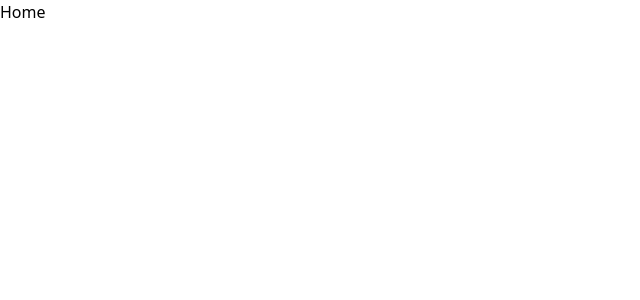
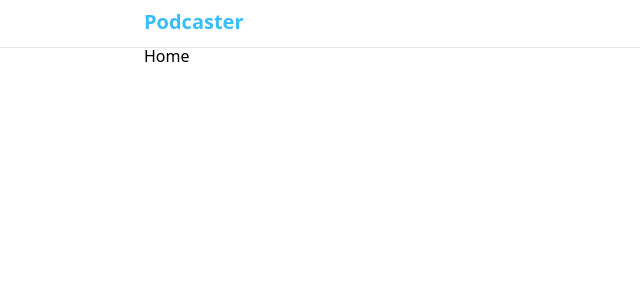
Before and after one commit to CarlosELorenzo/podcaster, a React (Vite) app: page / in a window 1280 px wide. Shown: the top 300 px of the page, without its empty margins (0-640 px from the left). Built offline with nearby package versions, Linux system fonts and the light colour scheme.

Commit message:
feat: add Header

```diff
--- a/src/App.tsx
+++ b/src/App.tsx
@@ -1,9 +1,13 @@
 import { Route, Routes } from "react-router-dom";
 import { Home, Podcast, Episode } from "./pages";
+
+import { Header } from "./coponents";
 
 function App() {
   return (
     <>
+      <div className="container max-w-[80%] mx-auto px-4  w-full">
+        <Header />
         <Routes>
           <Route path="/" element={<Home />} />
           <Route path="/podcast/:podcastId" element={<Podcast />} />
@@ -12,6 +16,7 @@ function App() {
             element={<Episode />}
           />
         </Routes>
+      </div>
     </>
   );
 }
--- /dev/null
+++ b/src/coponents/Header.tsx
@@ -0,0 +1,28 @@
+import { Link } from "react-router-dom";
+
+type HeaderProps = {
+  isLoading?: boolean;
+};
+
+const Loading = () => (
+  <div className="flex justify-center items-center">
+    <div className="flex items-center justify-center  w-5 h-5 ">
+      <span className="animate-ping absolute inline-flex h-5 w-5 rounded-full bg-sky-200 opacity-75"></span>
+      <span className="relative inline-flex rounded-full h-3 w-3 bg-sky-400 opacity-80"></span>
+    </div>
+  </div>
+);
+
+export const Header = ({ isLoading }: HeaderProps) => {
+  return (
+    <div>
+      <div className="py-2 container flex flex-row justify-between align-middle max-w-5xl mx-auto">
+        <Link to="/">
+          <h2 className="text-xl font-bold text-sky-400">Podcaster</h2>
+        </Link>
+        {isLoading && <Loading />}
+      </div>
+      <div className="border-b w-full h-1 absolute left-0" />
+    </div>
+  );
+};
--- /dev/null
+++ b/src/coponents/index.ts
@@ -0,0 +1 @@
+export { Header } from "./Header";
```
Lines whose indentation alone changed are shown as unchanged.
